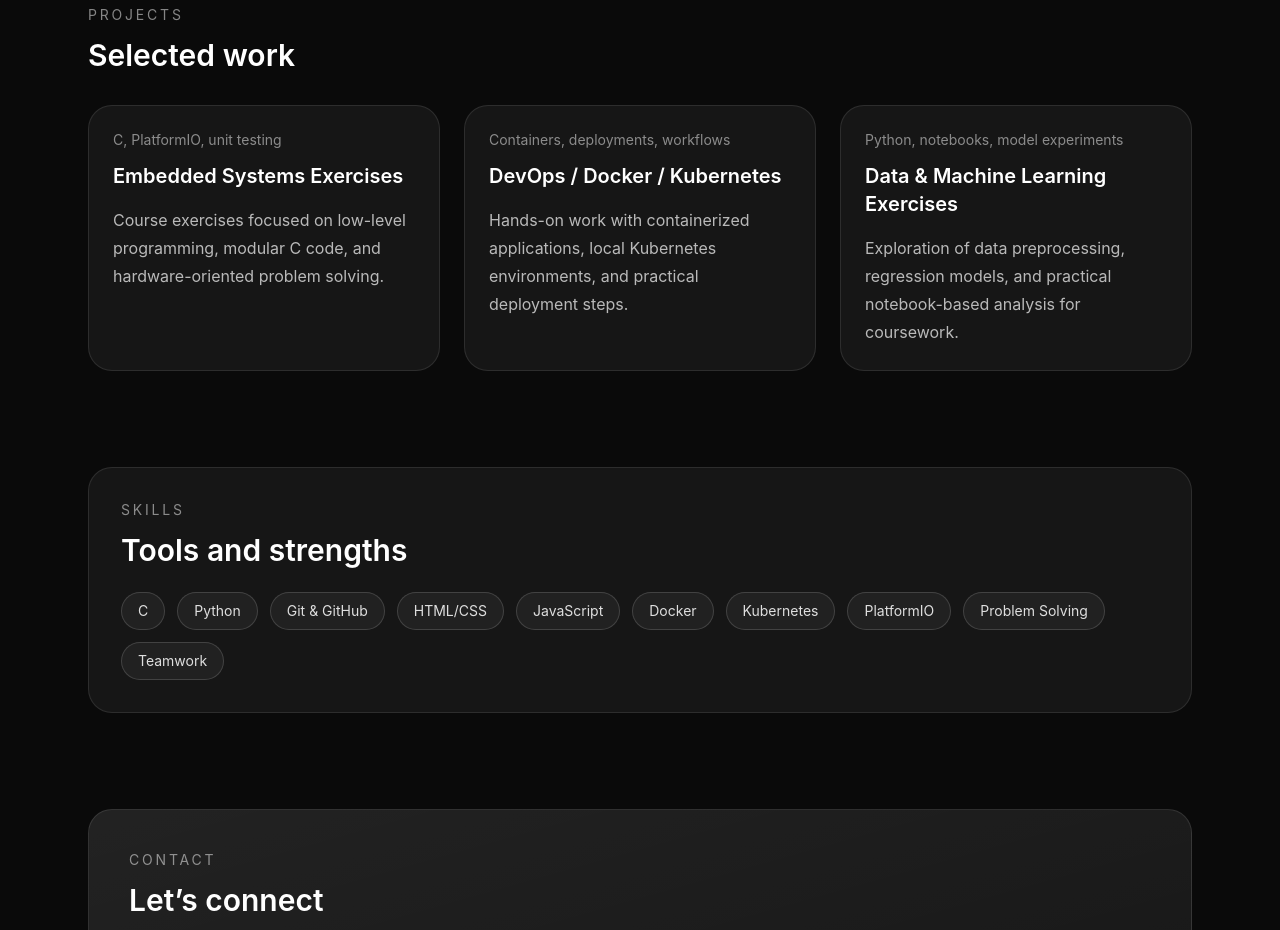
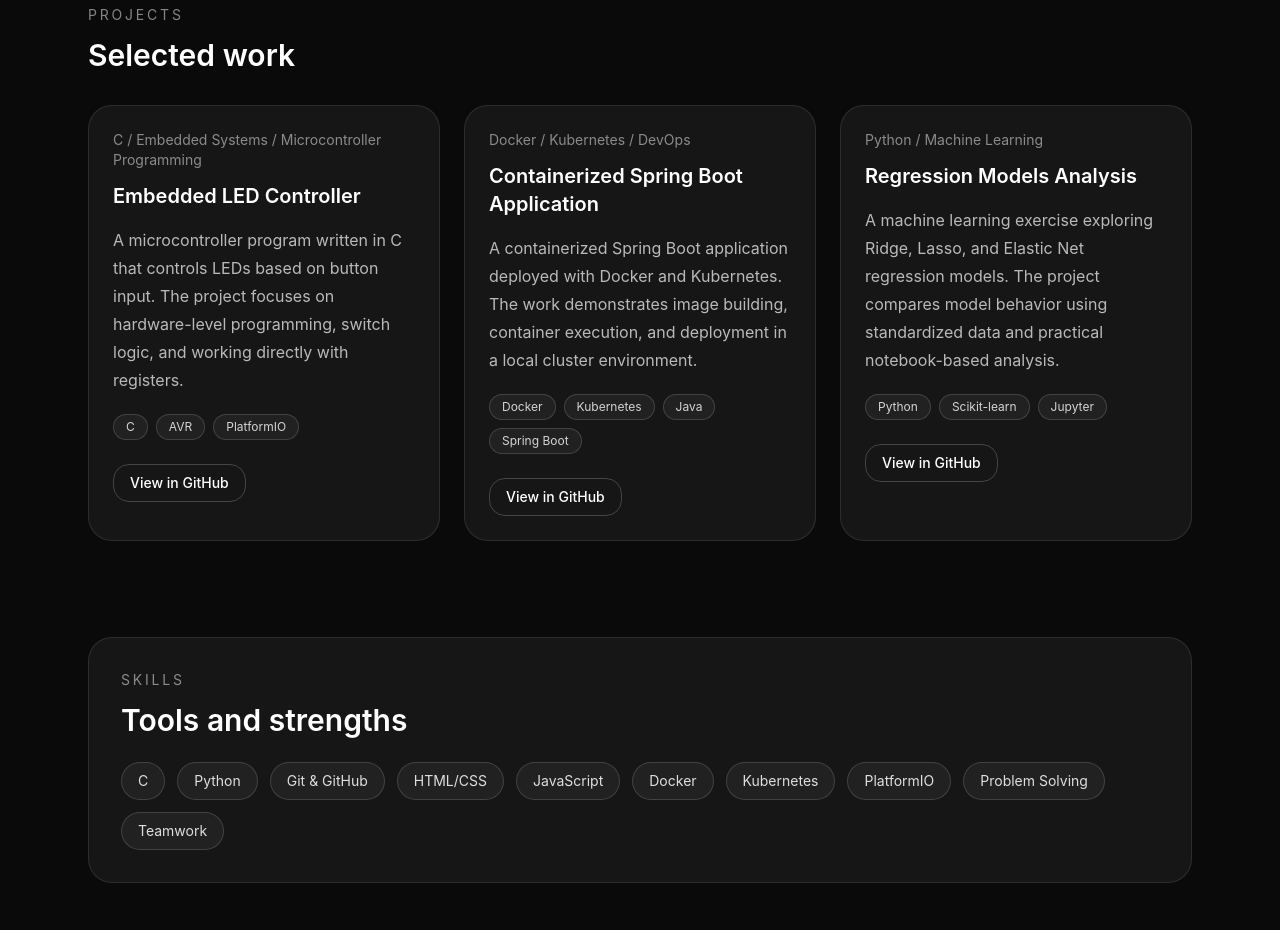
Before and after one commit to ildomota/ildomota.github.io, a React (Vite) app: page / in a window 1280 px wide. Shown: the part 1520-2450 px from the top of the page. Built offline with nearby package versions, Linux system fonts and the light colour scheme.

Commit message:
improve projects info

```diff
--- a/src/App.jsx
+++ b/src/App.jsx
@@ -2,22 +2,28 @@
 export default function InternshipPortfolioSite() {
   const projects = [
   {
-      title: "Embedded Systems Exercises",
-      subtitle: "C, PlatformIO, unit testing",
+    title: "Embedded LED Controller",
+    subtitle: "C / Embedded Systems / Microcontroller Programming",
     description:
-        "Course exercises focused on low-level programming, modular C code, and hardware-oriented problem solving.",
+      "A microcontroller program written in C that controls LEDs based on button input. The project focuses on hardware-level programming, switch logic, and working directly with registers.",
+    tech: ["C", "AVR", "PlatformIO"],
+    github: "https://github.com/ildomota/Exercises",
   },
   {
-      title: "DevOps / Docker / Kubernetes",
-      subtitle: "Containers, deployments, workflows",
+    title: "Containerized Spring Boot Application",
+    subtitle: "Docker / Kubernetes / DevOps",
     description:
-        "Hands-on work with containerized applications, local Kubernetes environments, and practical deployment steps.",
+      "A containerized Spring Boot application deployed with Docker and Kubernetes. The work demonstrates image building, container execution, and deployment in a local cluster environment.",
+    tech: ["Docker", "Kubernetes", "Java", "Spring Boot"],
+    github: "https://github.com/ildomota/Exercises",
   },
   {
-      title: "Data & Machine Learning Exercises",
-      subtitle: "Python, notebooks, model experiments",
+    title: "Regression Models Analysis",
+    subtitle: "Python / Machine Learning",
     description:
-        "Exploration of data preprocessing, regression models, and practical notebook-based analysis for coursework.",
+      "A machine learning exercise exploring Ridge, Lasso, and Elastic Net regression models. The project compares model behavior using standardized data and practical notebook-based analysis.",
+    tech: ["Python", "Scikit-learn", "Jupyter"],
+    github: "https://github.com/ildomota/Exercises",
   },
 ];
 
@@ -141,6 +147,27 @@
                 <p className="text-sm text-white/50">{project.subtitle}</p>
                 <h4 className="mt-3 text-xl font-semibold">{project.title}</h4>
                 <p className="mt-4 leading-7 text-white/70">{project.description}</p>
+                <div className="mt-5 flex flex-wrap gap-2">
+                 {project.tech.map((item) => (
+                 <span
+                   key={item}
+                   className="rounded-full border border-white/15 bg-white/5 px-3 py-1 text-xs text-white/80"
+                  >
+                    {item}
+                   </span>
+                 ))}
+               </div>
+
+               <div className="mt-6">
+                <a
+                href={project.github}
+                target="_blank"
+                rel="noopener noreferrer"
+                className="inline-block rounded-2xl border border-white/20 px-4 py-2 text-sm font-medium text-white transition hover:bg-white/5"
+                >
+                  View in GitHub
+                </a>
+               </div>
               </article>
             ))}
           </div>
```
Lines whose indentation alone changed are shown as unchanged.
